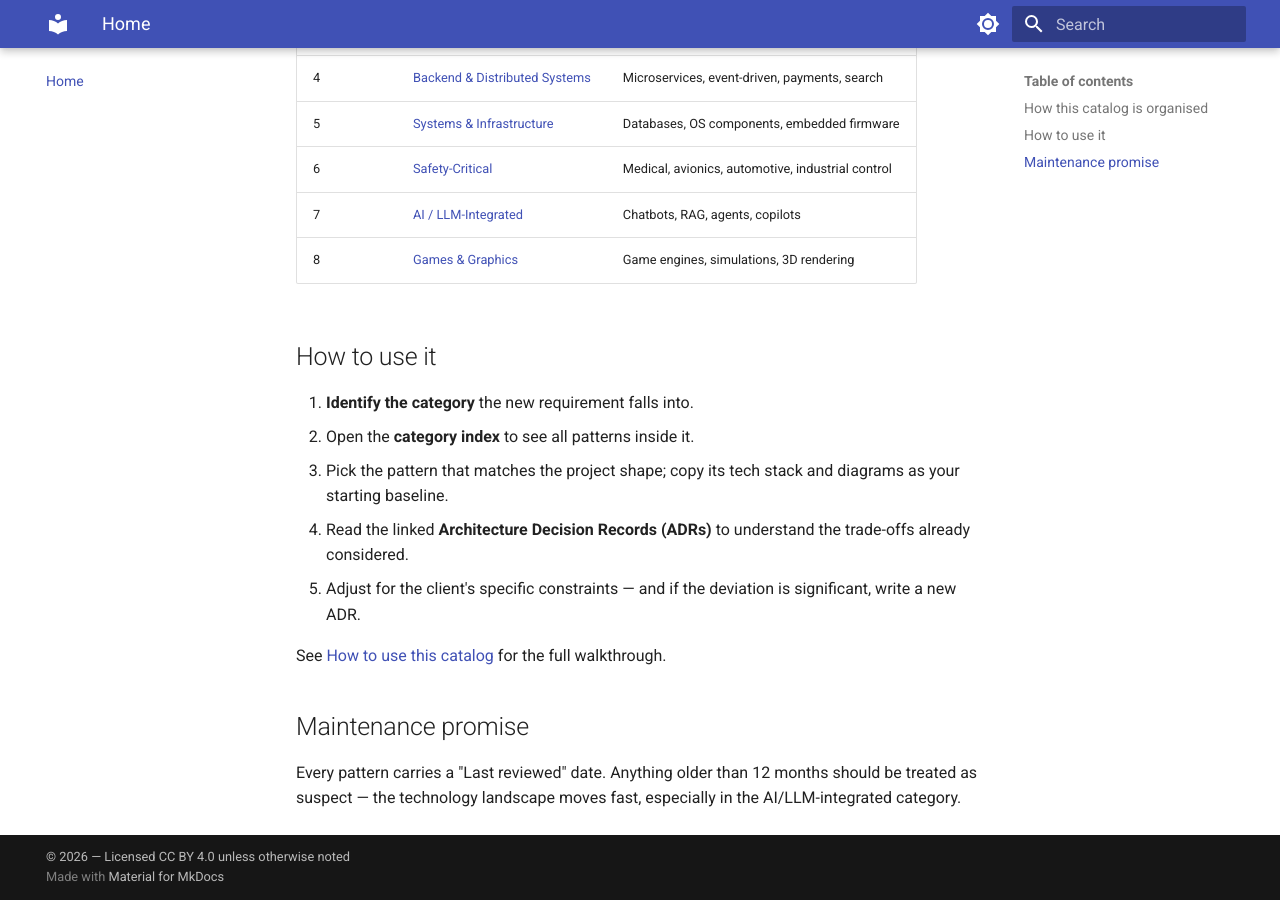
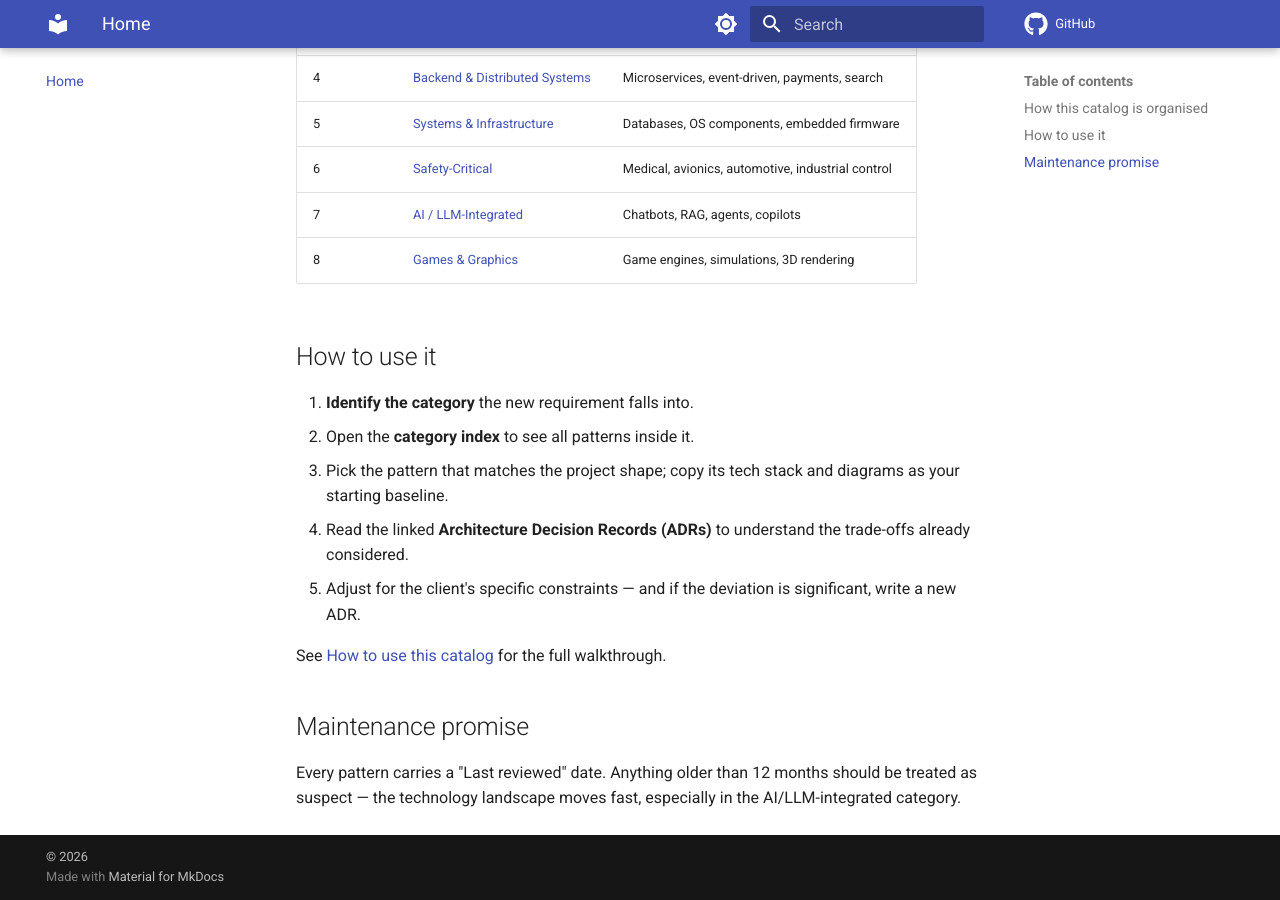
Before and after one commit to lsdeva/architecture-repo, an MkDocs documentation site: the page built from docs/index.md, in a window 1280 px wide and 900 px high, scrolled down 589 px. Built offline with MkDocs 1.6.1 and Material for MkDocs 9.7.7, drawn with Linux system fonts in a browser that asks for light colours; comment, search, counter and statistics services are not loaded.

Commit message:
Set site URL and repo links

```diff
--- a/mkdocs.yml
+++ b/mkdocs.yml
@@ -1,8 +1,8 @@
 site_name: Architecture Pattern Catalog
 site_description: A reference library of solution architectures, organised by software type.
-site_author: Your Name
-# site_url: https://your-org.github.io/architecture-repo/   # uncomment when published
-copyright: "© 2026 — Licensed CC BY 4.0 unless otherwise noted"
+site_author: deva@soa.team
+site_url: https://your-org.github.io/architecture-repo/   # uncomment when published
+copyright: "© 2026  "
 
 theme:
   name: material
@@ -33,8 +33,8 @@
   icon:
     repo: fontawesome/brands/github
 
-# repo_url: https://github.com/your-org/architecture-repo
-# edit_uri: edit/main/docs/
+repo_url: https://github.com/your-org/architecture-repo
+edit_uri: edit/main/docs/
 
 markdown_extensions:
   - admonition
```
